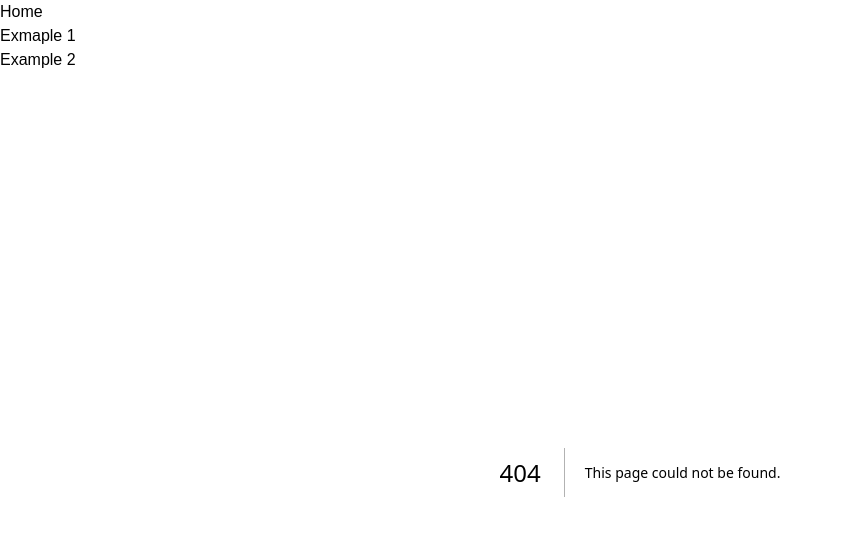
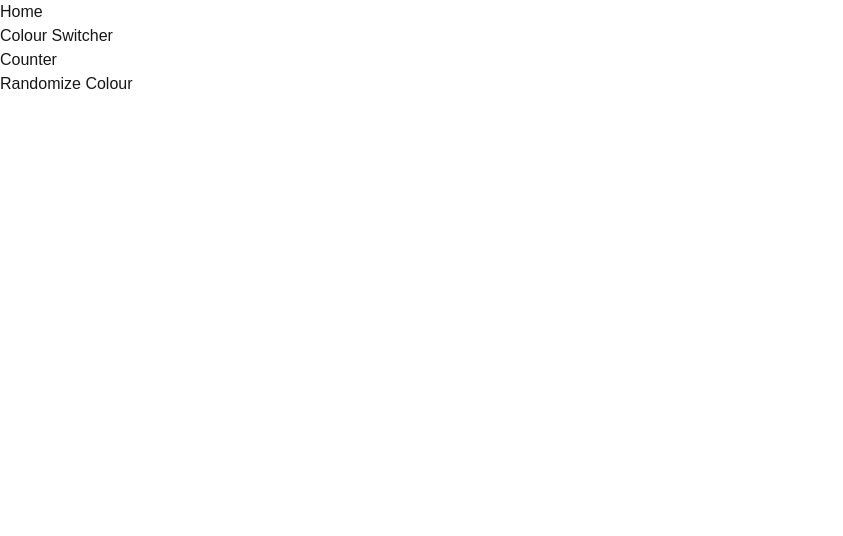
Before and after one commit to JamesonRGrieve-Instruction/NextJS-2026-Spring-Demo, a Next.js app: page /colour in a window 1280 px wide. Before the commit this address had no page. Shown: the top 536 px of the page, without its empty margins (0-843 px from the left). Built offline with nearby package versions, Linux system fonts and the light colour scheme.

Commit message:
Solution;

```diff
--- /dev/null
+++ b/app/colour/Colour.js
@@ -0,0 +1,14 @@
+"use client";
+
+import { useState } from "react";
+
+function randomColour() {
+    return "#" + Math.floor(Math.random() * 16).toString(16) + Math.floor(Math.random() * 16).toString(16) + Math.floor(Math.random() * 16).toString(16);
+}
+
+export default function Home() {
+    const [colour, setColour] = useState("#FFF");
+    return (
+        <button style={{backgroundColor: colour}} onClick={() => {setColour(randomColour())}}>Randomize Colour</button>
+    );
+}
--- /dev/null
+++ b/app/colour/page.js
@@ -0,0 +1,9 @@
+"use client";
+
+import Colour from './Colour';
+export default function Home() {
+
+    return (
+        <Colour />
+    );
+}
--- /dev/null
+++ b/app/counter/Counter.js
@@ -0,0 +1,10 @@
+"use client";
+
+import { useState } from "react";
+
+export default function Home() {
+    const [count, setCount] = useState(0);
+    return (
+        <button onClick={() => {setCount(old => old+1)}}>Count Up From {count}</button>
+    );
+}
--- /dev/null
+++ b/app/counter/page.js
@@ -0,0 +1,10 @@
+"use client";
+
+import Counter from './Counter';
+export default function Home() {
+
+
+    return (
+        <Counter />
+    );
+}
--- a/app/example/[id]/page.js
+++ /dev/null
@@ -1,10 +0,0 @@
-import React from "react";
-export default function Dynamic({params, searchParams}) {
-  return (
-    <div className="flex flex-col flex-1 items-center justify-center bg-zinc-50 font-sans dark:bg-black">
-      <main className="flex flex-1 w-full max-w-3xl flex-col items-center justify-between py-32 px-16 bg-white dark:bg-black sm:items-start">
-        <h1>Dynamic Page - {React.use(params).id} for {React.use(searchParams).name} at {React.use(searchParams).time}</h1>
-      </main>
-    </div>
-  );
-}
--- a/app/example/example/page.js
+++ /dev/null
@@ -1,9 +0,0 @@
-export default function Home() {
-  return (
-    <div className="flex flex-col flex-1 items-center justify-center bg-zinc-50 font-sans dark:bg-black">
-      <main className="flex flex-1 w-full max-w-3xl flex-col items-center justify-between py-32 px-16 bg-white dark:bg-black sm:items-start">
-        <h1>Example Nested Page</h1>
-      </main>
-    </div>
-  );
-}
--- a/app/example/page.js
+++ /dev/null
@@ -1,18 +0,0 @@
-"use client";
-
-import { useRouter } from 'next/navigation';
-export default function Home() {
-    const router = useRouter();
-
-    return (
-        <div className="flex flex-col flex-1 items-center justify-center bg-zinc-50 font-sans dark:bg-black">
-            <main className="flex flex-1 w-full max-w-3xl flex-col items-center justify-between py-32 px-16 bg-white dark:bg-black sm:items-start">
-                <h1>Example Page</h1>
-                <button onClick={(e) => {
-                    e.preventDefault();
-                    router.push("/example/example");
-                }}>Switch</button>
-            </main>
-        </div>
-    );
-}
--- a/app/layout.js
+++ b/app/layout.js
@@ -27,11 +27,11 @@ export default function RootLayout({ children }) {
         <nav>
           <ul>
             <li><Link href="/">Home</Link></li>
-            <li><Link href="/example"> Exmaple 1</Link></li>
-            <li><Link href="/example/example">Example 2</Link></li>
+            <li><Link href="/colour">Colour Switcher</Link></li>
+            <li><Link href="/counter">Counter</Link></li>
           </ul>
         </nav>
-        {children}</body>
+        <main>{children}</main></body>
     </html>
   );
 }
```
